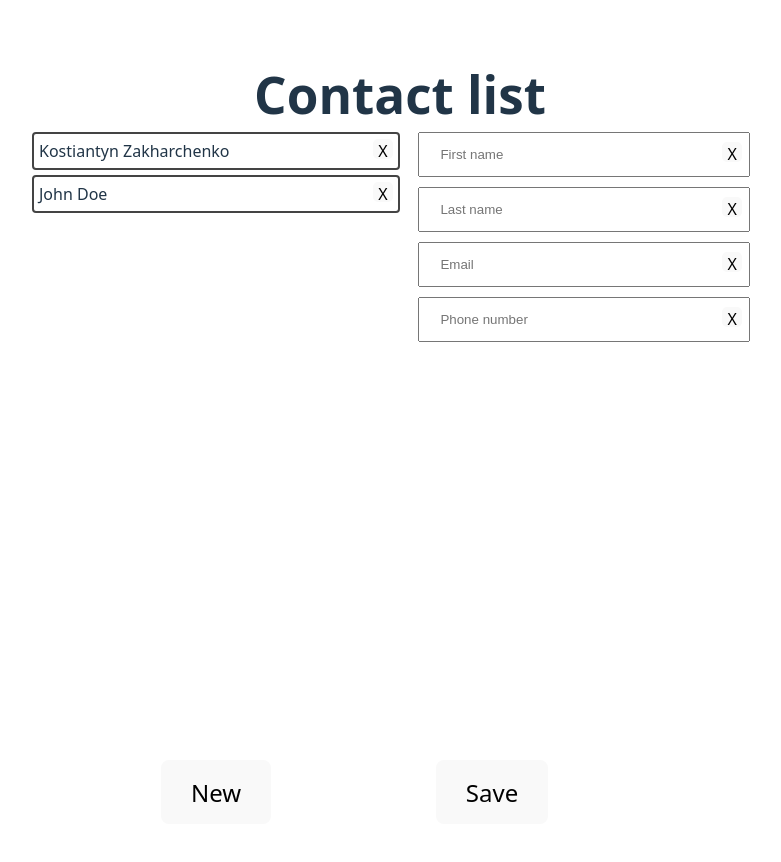
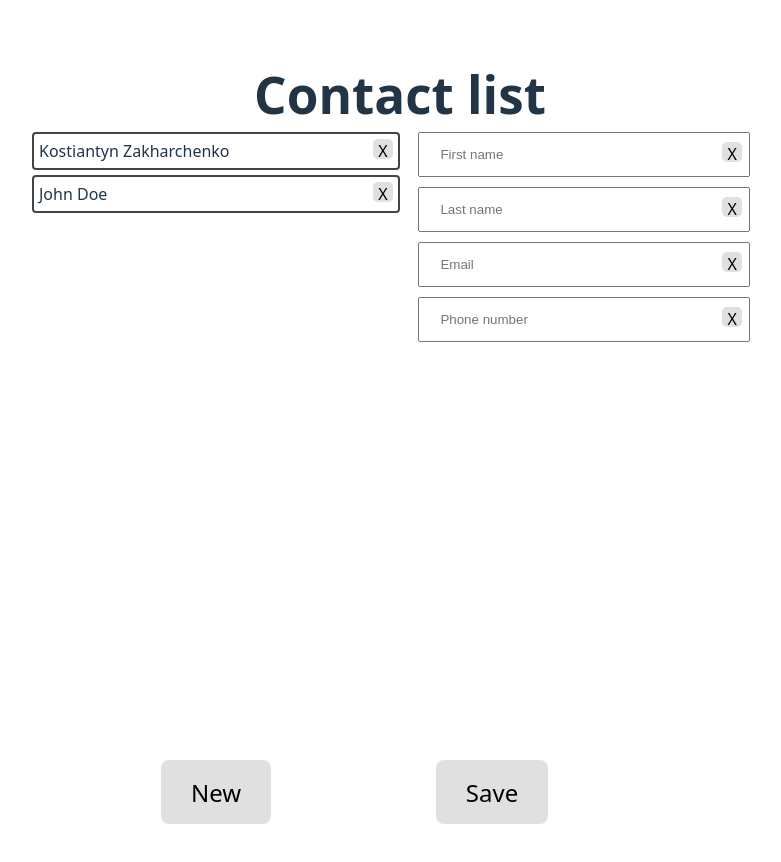
Before and after one commit to SwootsUA/FC-31-Contact-list, a React (Vite) app: page / in a window 1280 px wide. Shown: the top 862 px of the page, without its empty margins (240-1021 px from the left). Built offline with nearby package versions, Linux system fonts and the light colour scheme.

Commit message:
Change button color in light mode

```diff
--- a/src/index.css
+++ b/src/index.css
@@ -67,6 +67,6 @@ button:focus-visible {
     color: #747bff;
   }
   button {
-    background-color: #f9f9f9;
+    background-color: #e0e0e0;
   }
 }
```
